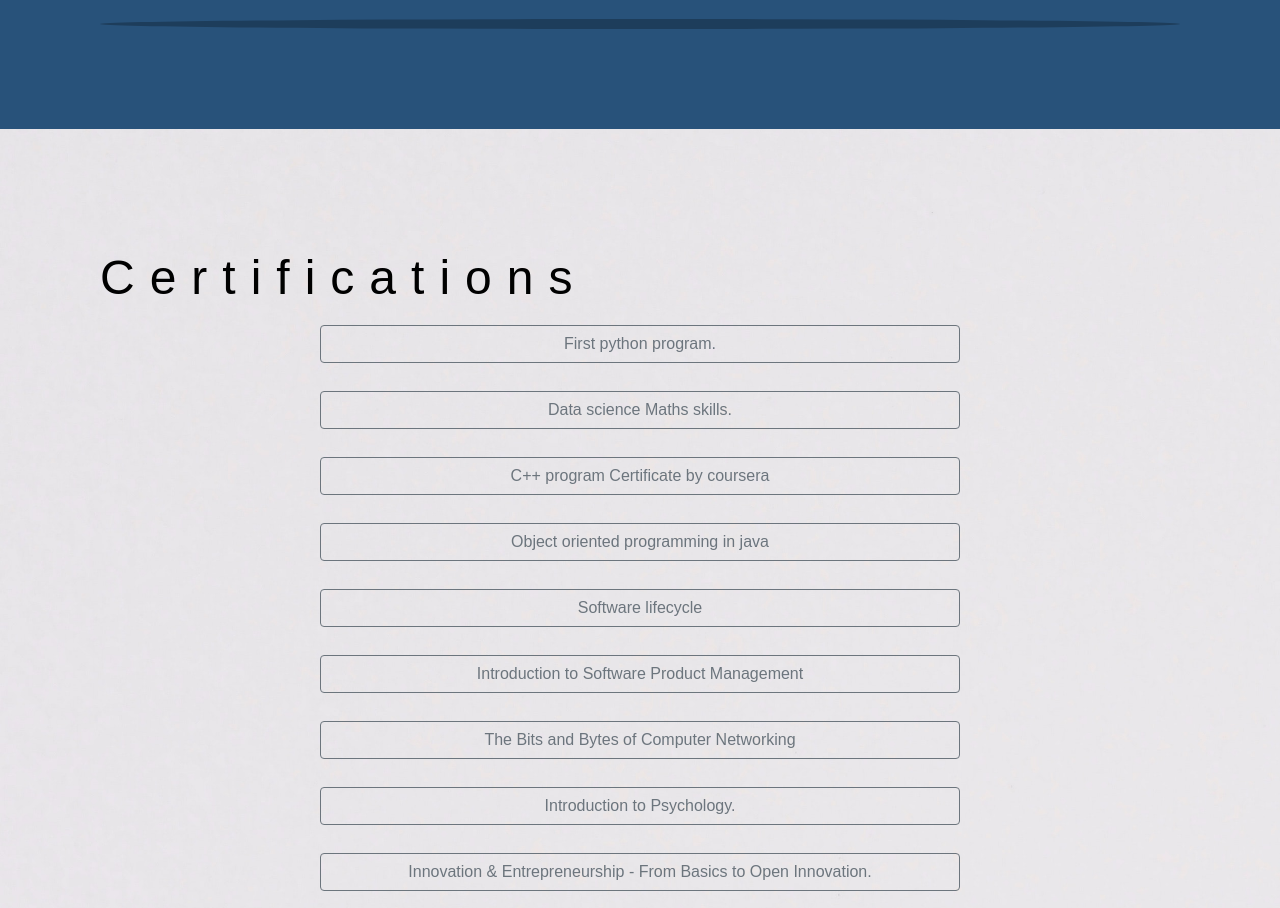
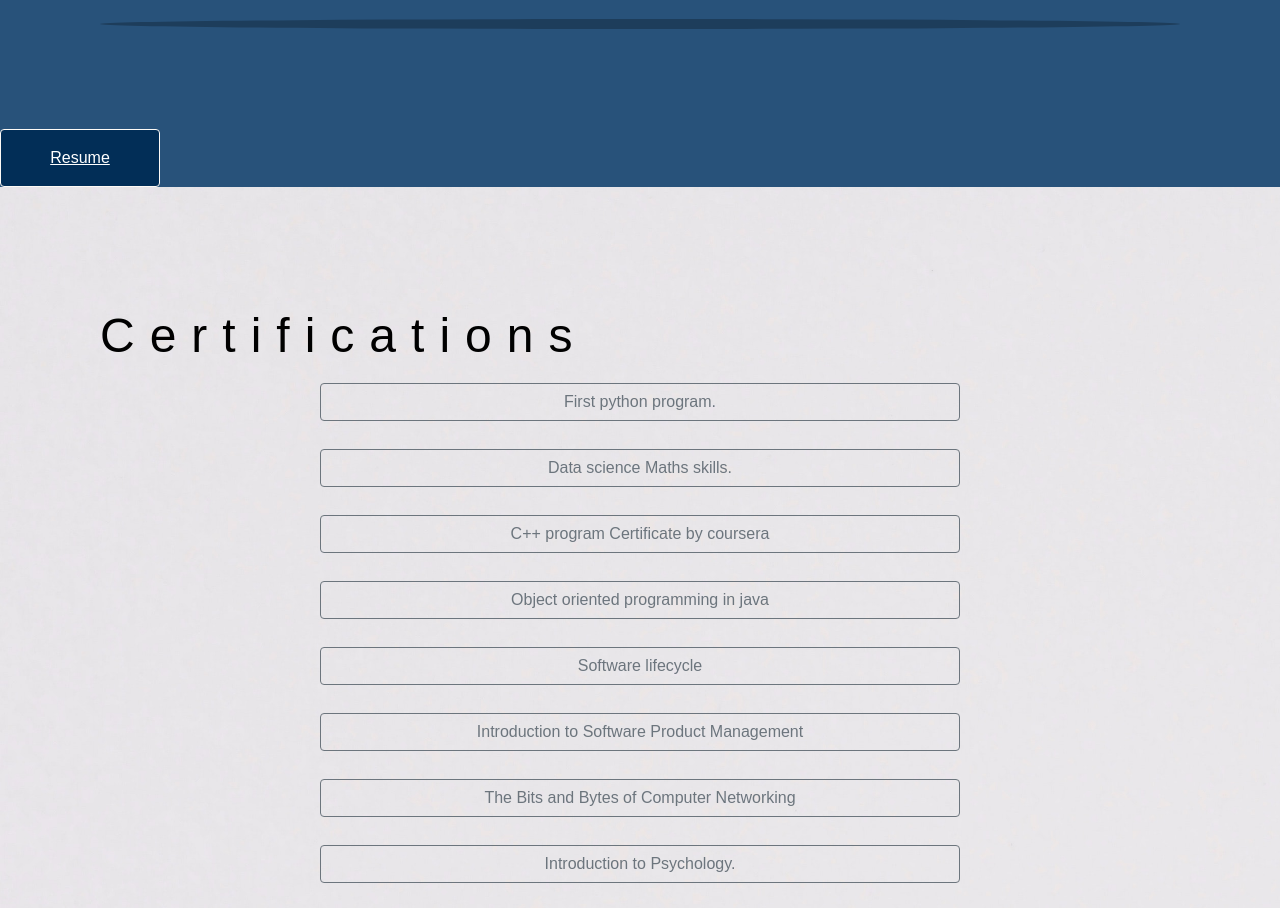
Before and after one commit to mayankkashyap9/portfolio-basic, a plain HTML site: page index.html in a window 1280 px wide. Shown: the part 2480-3388 px from the top of the page. Drawn offline with nearby package versions, Linux system fonts and the light colour scheme.

Commit message:
Update index.html

```diff
--- a/index.html
+++ b/index.html
@@ -145,7 +145,11 @@
       <hr>
                                                                    <!--skill section end-->
 
-
+            <div class="card f" style="width:10rem;background-color:#022e57;">
+            <div class="card-body ">
+               <a style="color:white;" href="Mayank_Kashyap_500071366.pdf" download rel="noopener noreferrer" target="_blank">Resume</a>
+            </div>
+         </div>
                                                                    <!--Courses-->
       <div id="Courses" class="container-fluid mid-end">
          <div class="row">
```
